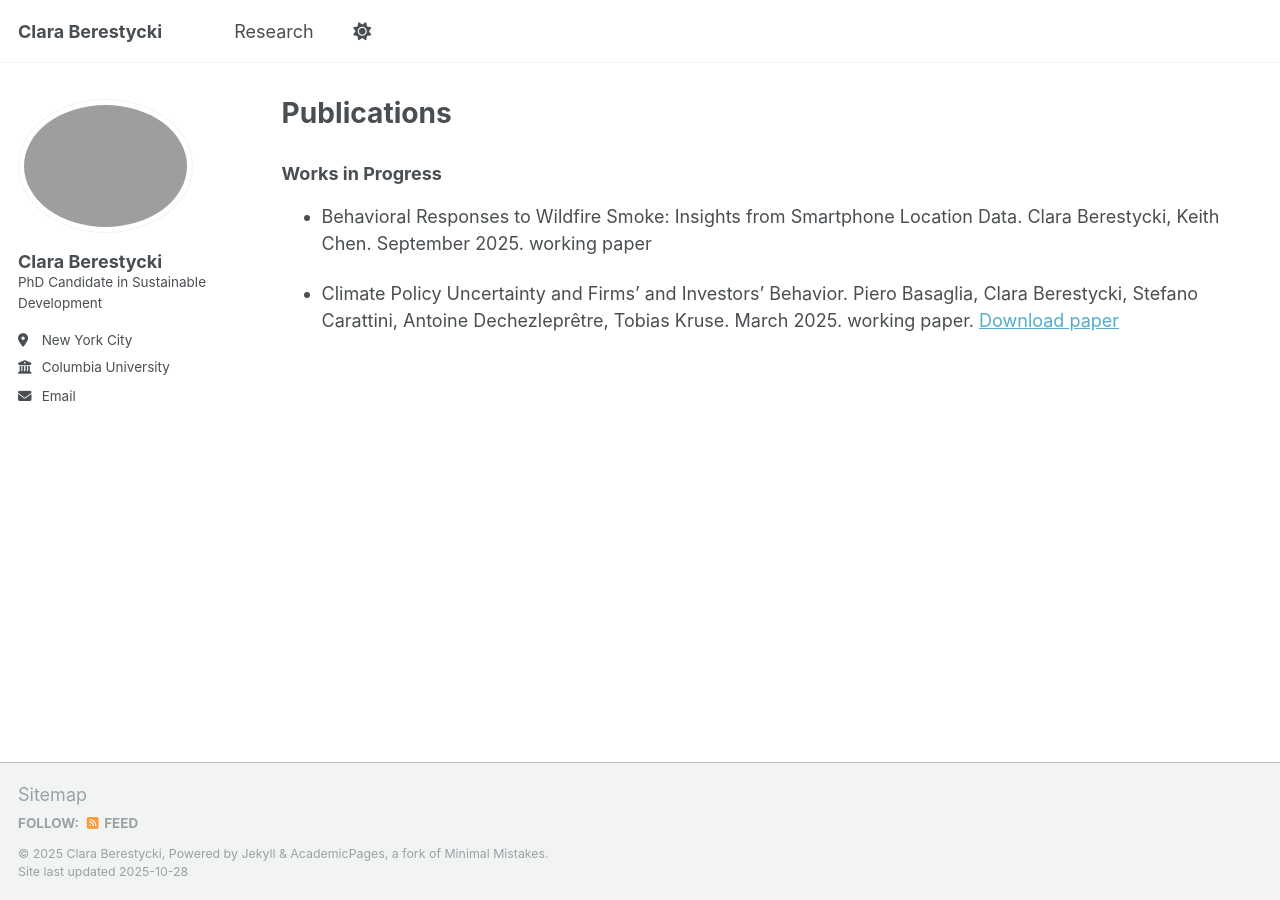
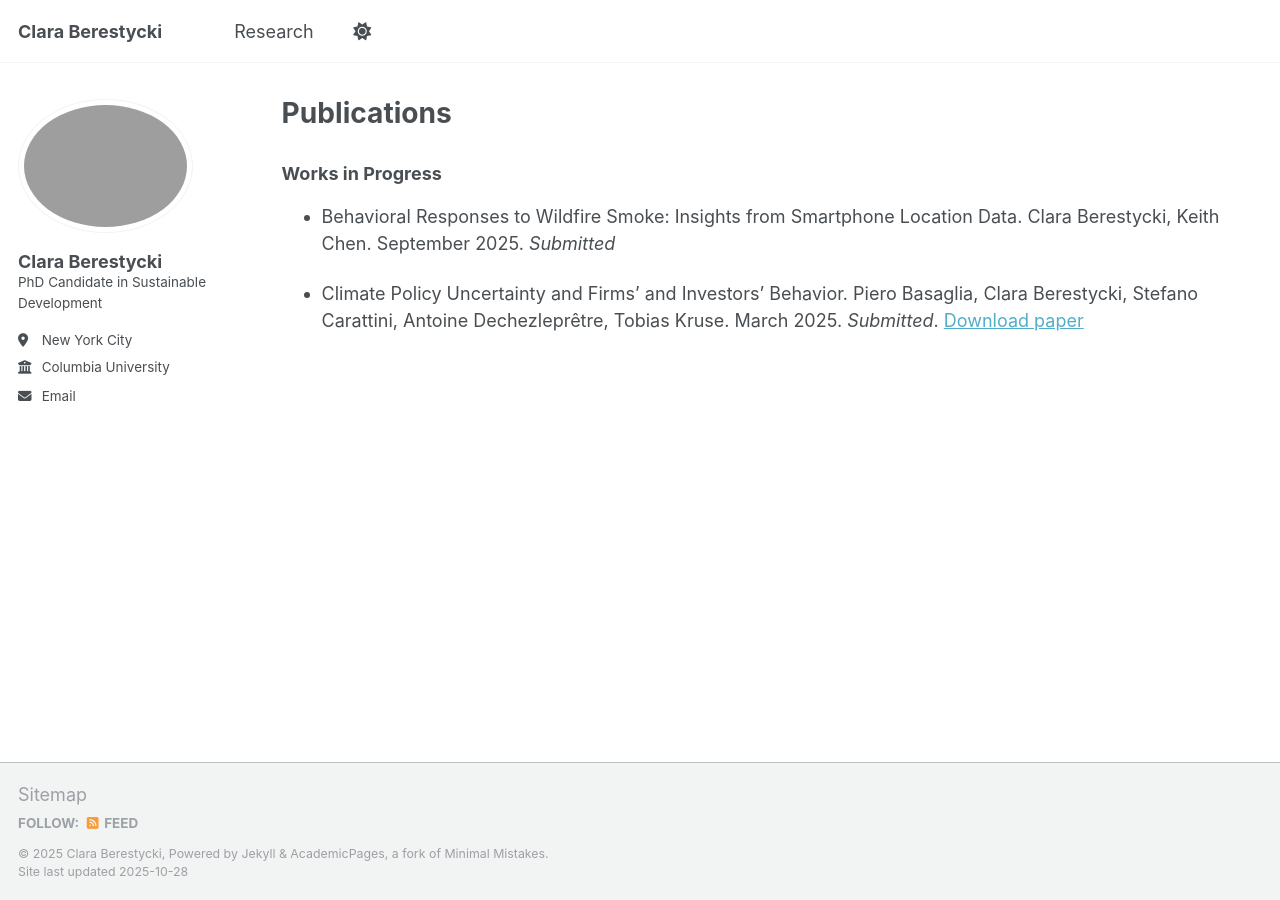
Before and after one commit to claraberes/claraberes.github.io, a Jekyll site: the page built from _pages/publications.md, in a window 1280 px wide. Built offline with Jekyll 4.4.1, drawn with Linux system fonts in a browser that asks for light colours.

Commit message:
Update publications.md

```diff
--- a/_pages/publications.md
+++ b/_pages/publications.md
@@ -20,7 +20,7 @@ You can also find my articles on [my Google Scholar profile]({{ site.author.goog
           {% assign title_shown = true %}
         {% endunless %}
 
-- {{ post.title }}{% if post.authors %}. {{ post.authors | join: ", " }}{% endif %}{% if post.date %}. {{ post.date | date: "%B %Y" }}{% endif %}{% if post.status %}. {{ post.status }}{% endif %}{% if post.paperurl %}. [Download paper]({{ post.paperurl }}){% endif %}
+- {{ post.title }}{% if post.authors %}. {{ post.authors | join: ", " }}{% endif %}{% if post.date %}. {{ post.date | date: "%B %Y" }}{% endif %}{% if post.status == "working paper" %}. *Submitted*{% endif %}{% if post.paperurl %}. [Download paper]({{ post.paperurl }}){% endif %}
 
       {% endif %}
     {% endfor %}
```
